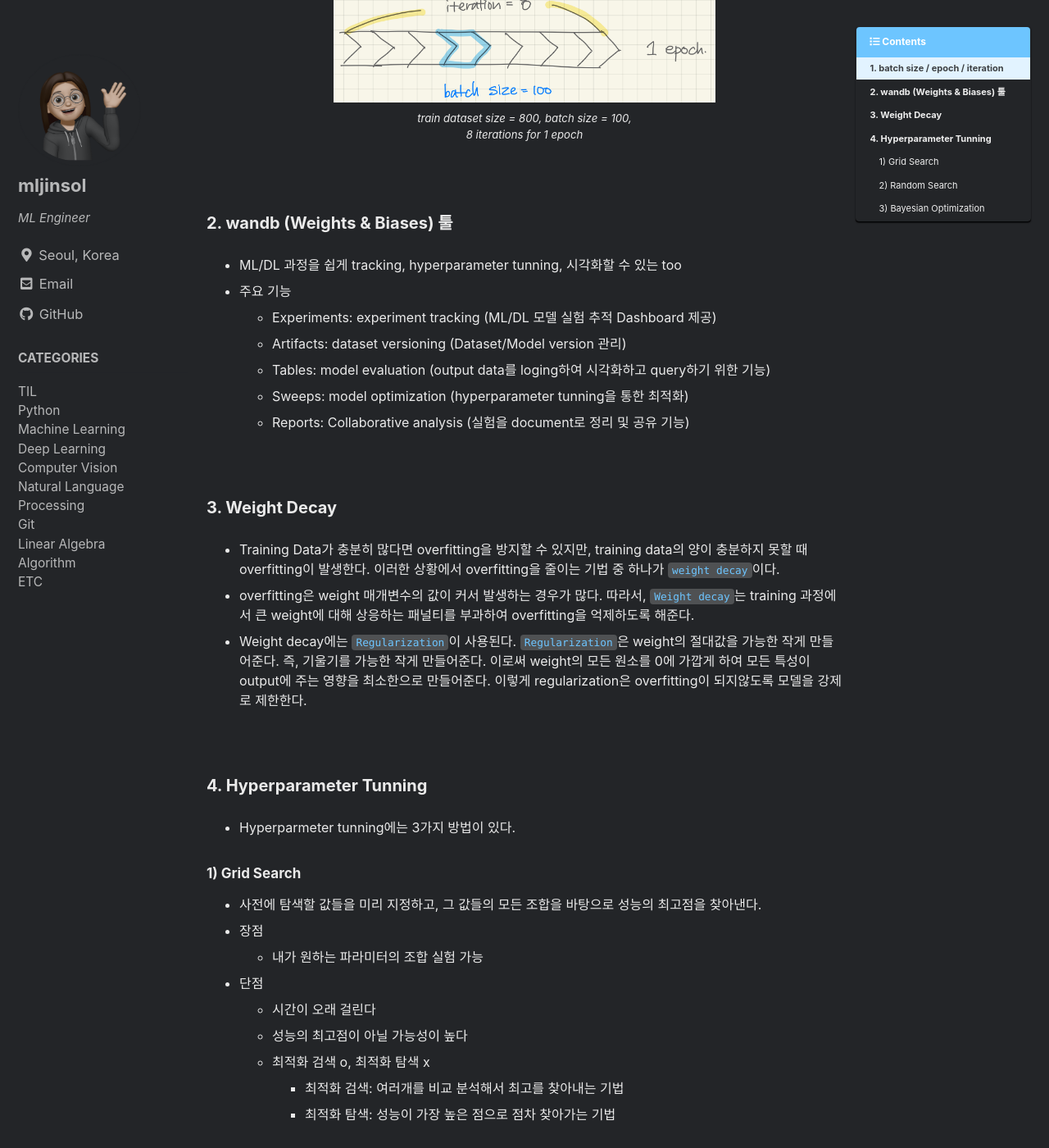
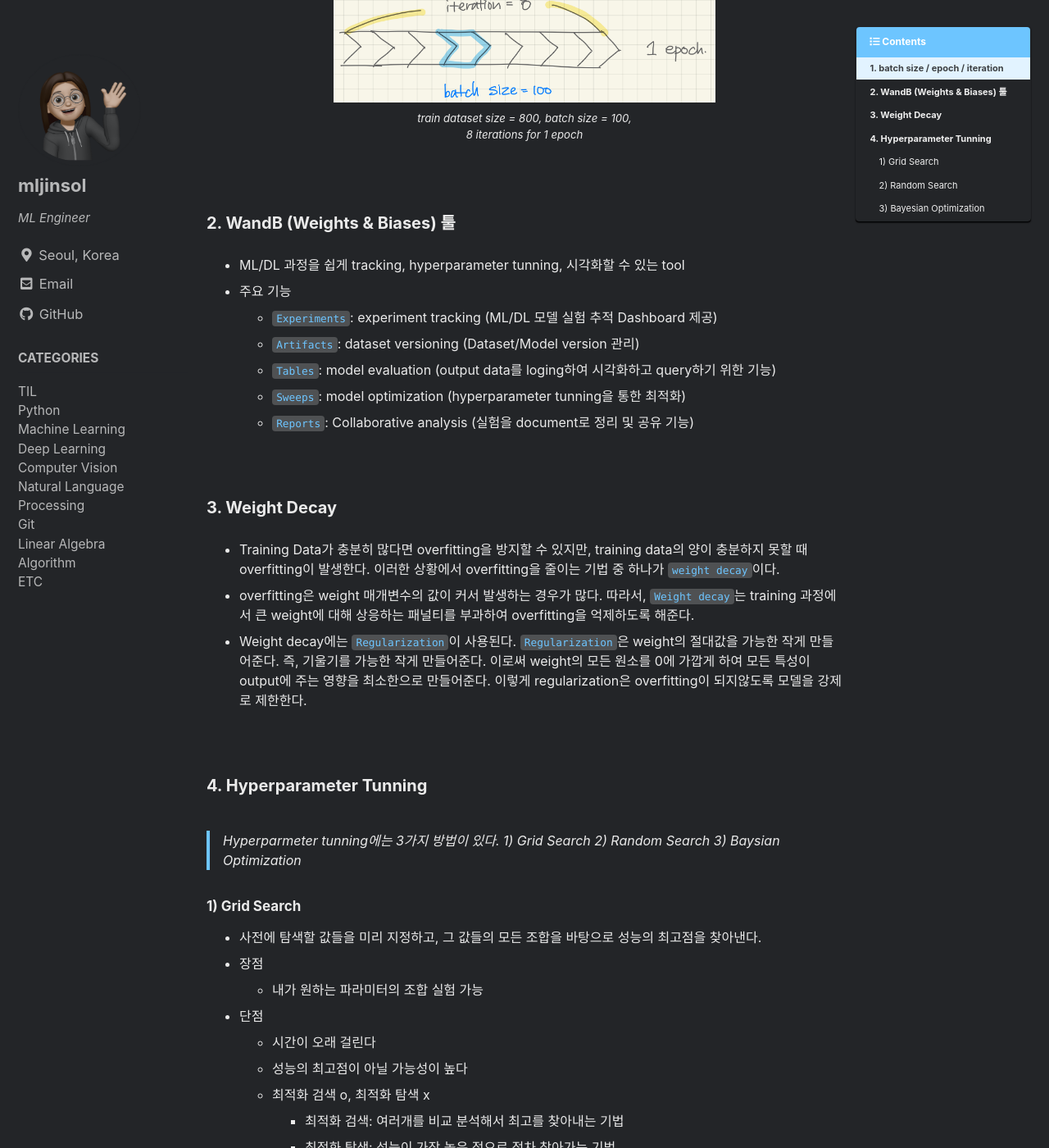
Before and after one commit to aijinsol/aijinsol.github.io, a Jekyll site: the page built from _posts/2022-07-18-TIL_005.md, in a window 1280 px wide and 1400 px high, scrolled down 932 px. Shown: the whole window at 82% size. Built offline with Jekyll 4.4.1, drawn with Linux system fonts in a browser that asks for light colours; cached includes are drawn as plain includes; comment, search, counter and statistics services are not loaded.

Commit message:
docs: fix typos of TIL_005

```diff
--- a/_posts/2022-07-18-TIL_005.md
+++ b/_posts/2022-07-18-TIL_005.md
@@ -23,14 +23,14 @@ last_modified_at: 2022-07-18
 
 <br>
 
-## 2. wandb (Weights & Biases) 툴
-+ ML/DL 과정을 쉽게 tracking, hyperparameter tunning, 시각화할 수 있는 too
+## 2. WandB (Weights & Biases) 툴
++ ML/DL 과정을 쉽게 tracking, hyperparameter tunning, 시각화할 수 있는 tool
 + 주요 기능
-  + Experiments: experiment tracking (ML/DL 모델 실험 추적 Dashboard 제공)
-  + Artifacts: dataset versioning (Dataset/Model version 관리)
-  + Tables: model evaluation (output data를 loging하여 시각화하고 query하기 위한 기능)
-  + Sweeps: model optimization (hyperparameter tunning을 통한 최적화)
-  + Reports: Collaborative analysis (실험을 document로 정리 및 공유 기능)
+  + `Experiments`: experiment tracking (ML/DL 모델 실험 추적 Dashboard 제공)
+  + `Artifacts`: dataset versioning (Dataset/Model version 관리)
+  + `Tables`: model evaluation (output data를 loging하여 시각화하고 query하기 위한 기능)
+  + `Sweeps`: model optimization (hyperparameter tunning을 통한 최적화)
+  + `Reports`: Collaborative analysis (실험을 document로 정리 및 공유 기능)
 
 <br>
 
@@ -42,7 +42,11 @@ last_modified_at: 2022-07-18
 <br>
 
 ## 4. Hyperparameter Tunning
-+ Hyperparmeter tunning에는 3가지 방법이 있다.
+
+> Hyperparmeter tunning에는 3가지 방법이 있다.
+> 1) Grid Search
+> 2) Random Search
+> 3) Baysian Optimization
 
 #### 1) Grid Search
 + 사전에 탐색할 값들을 미리 지정하고, 그 값들의 모든 조합을 바탕으로 성능의 최고점을 찾아낸다.
@@ -71,6 +75,8 @@ last_modified_at: 2022-07-18
   + random하게 찍은 값이 너무 부족하면, 최적의 값을 탐색하는게 불가능할 수 있다.
   + random하게 찍은 값이 너무 많으면, 최적화 이전에 이미 최적값을 가지고 있을 수도 있다.
 
+<br>
+
 # Reference
 + [batch size, epoch, iteration](https://losskatsu.github.io/machine-learning/epoch-batch/#2-batch-size%EC%9D%98-%EC%9D%98%EB%AF%B8)
 + [weight decay](https://goatlab.tistory.com/124)
```
